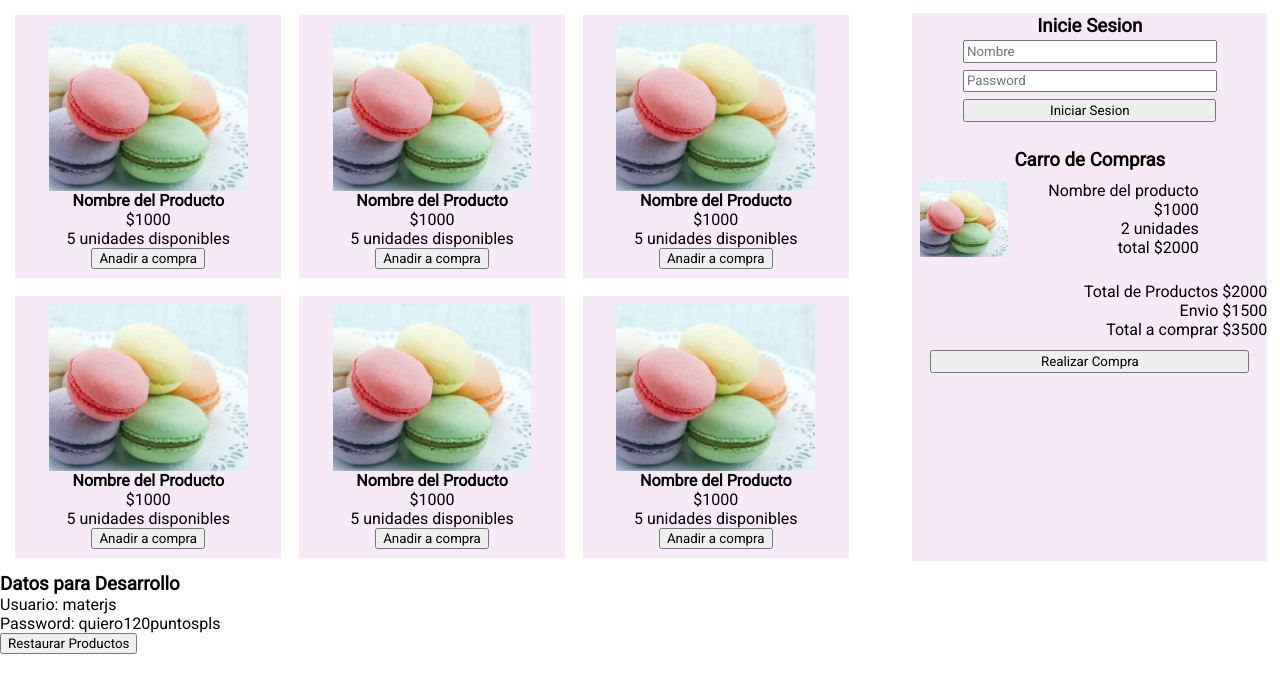
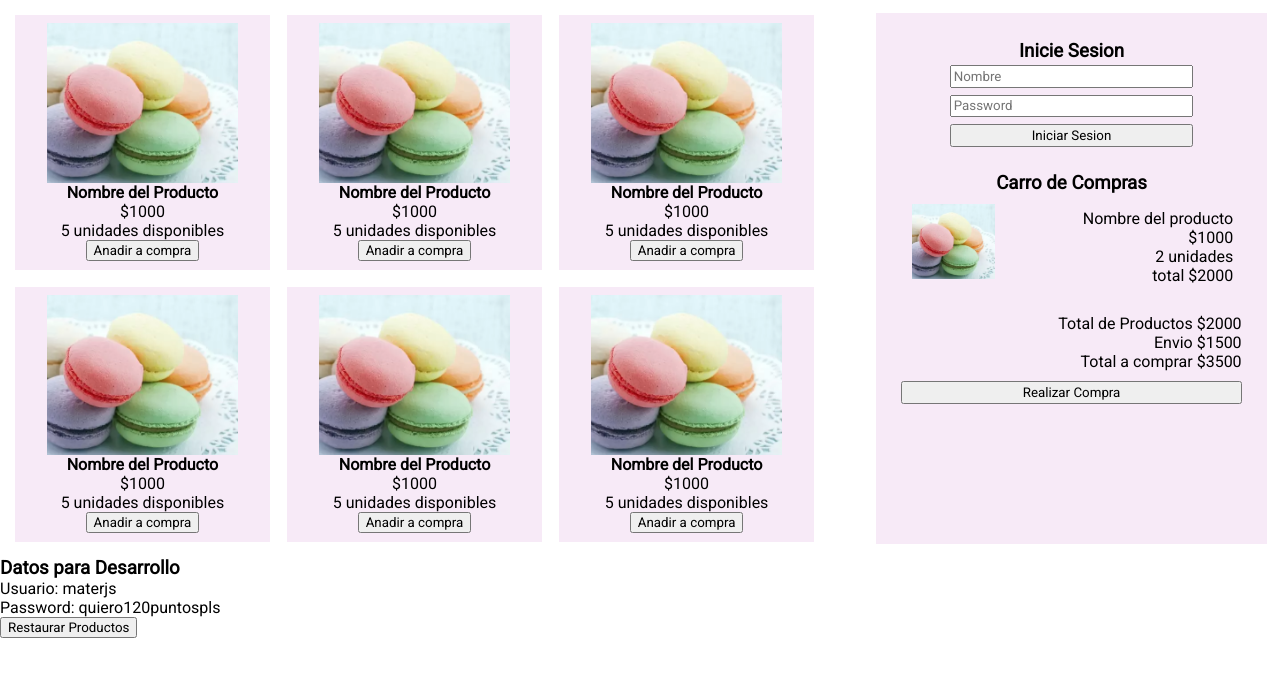
Before and after one commit to Annasantib/Proyectofinaljs, a plain HTML site: page index.html in a window 1280 px wide. Drawn offline with Linux system fonts and the light colour scheme.

Commit message:
reparacion de margenes

```diff
--- a/index.html
+++ b/index.html
@@ -90,5 +90,6 @@
         <p>Password: quiero120puntospls</p>
         <button>Restaurar Productos</button>
     </section>
+    <script src="/javascript.js"></script>
 </body>
 </html>
--- a/style.css
+++ b/style.css
@@ -28,6 +28,8 @@
     width: 28%;
     background-color: #F7EAF7;
     margin: 1%;
+    padding: 2%;
+
 }
 .login-input{
     padding: 0.5%;
@@ -49,14 +51,16 @@
     display: flex;
     flex-wrap: wrap;
     flex-direction: column;
-    margin-top: 3%;
+    margin: 3% 1% 0 1%;
 }
 .detail-carro{
     display: flex;
+    justify-content: space-between;
 }
 .img-detail{
     width: 25%;
     margin-left: 2%;
+    height: 75px;
 }
 .tit-carro{
     align-items: center;
@@ -68,6 +72,7 @@
     list-style-type: none;
     display: grid;
     justify-items: end;
+    padding: 5px;
 }
 .detail-total{
     list-style-type: none;
@@ -76,10 +81,10 @@
     margin-top: 7%;
 }
 .button-compra{
-    width: 90%;
+    width: 100%;
     padding: 0.6%;
-    margin: 3%;
+    margin: 3% 0 3% 0;
     display: flex;
     justify-content: space-around;
-    margin-left: 5%;
+
 }
```
Also changed, not shown: javascript.js (added).
